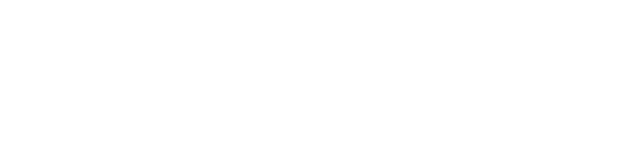
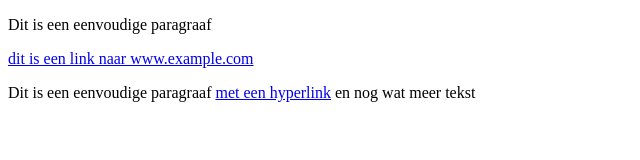
Before and after one commit to RouslanGalaev/WebDevelopment, a website: page labo_2/oef 3.html in a window 1280 px wide. Shown: the whole page, without its empty margins (0-640 px from the left). Drawn offline with Linux system fonts and the light colour scheme.

Commit message:
commit
oef 3

```diff
--- a/labo_2/oef 3.html
+++ b/labo_2/oef 3.html
@@ -2,9 +2,12 @@
 <html lang="en">
 <head>
     <meta charset="UTF-8">
-    <title>Title</title>
+    <title>Oef 3</title>
 </head>
 <body>
-
+<p>Dit is een eenvoudige paragraaf</p>
+<a href="www.example.com">dit is een link naar www.example.com</a>
+<p>Dit is een eenvoudige paragraaf <a href="www.example.com">met een hyperlink</a> en nog
+    wat meer tekst</p>
 </body>
 </html>
```
